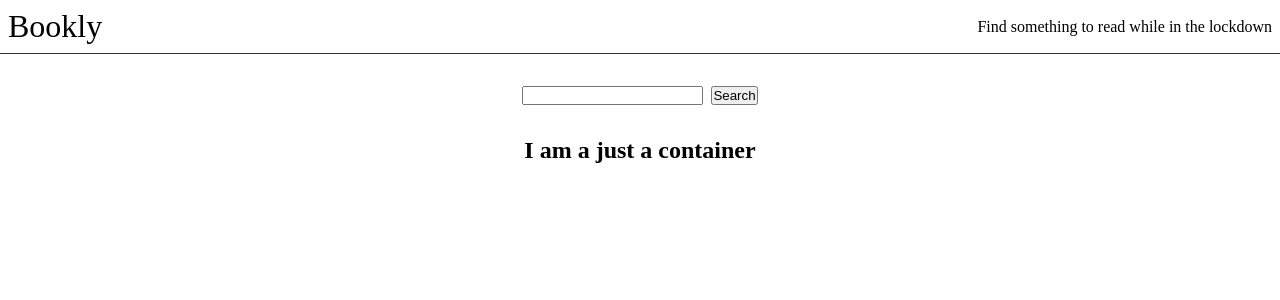
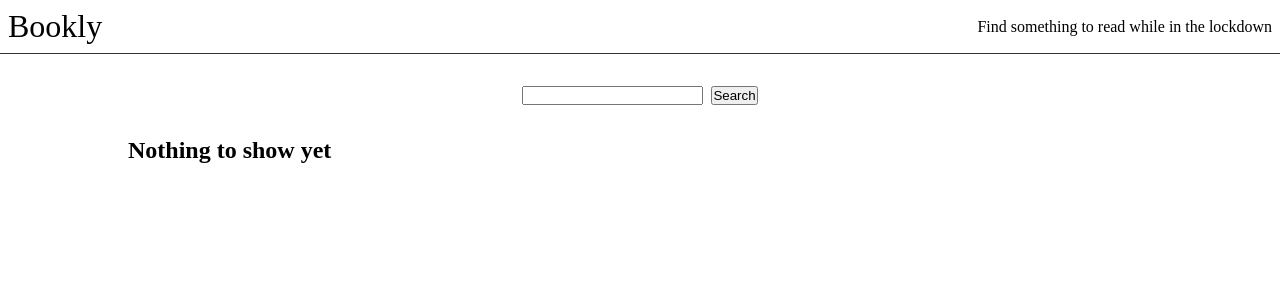
Before and after one commit to Serj1c/book-app-ya-trainee, a React (Create React App) app: page / in a window 1280 px wide. Shown: the top 300 px of the page. Built offline with nearby package versions, Linux system fonts and the light colour scheme.

Commit message:
Book and Spinner

```diff
--- a/package.json
+++ b/package.json
@@ -20,6 +20,7 @@
     "redux-devtools-extension": "^2.13.9",
     "redux-thunk": "^2.3.0",
     "typescript": "^4.2.4",
+    "uuid": "^8.3.2",
     "web-vitals": "^1.1.1"
   },
   "scripts": {
@@ -47,6 +48,7 @@
     ]
   },
   "devDependencies": {
-    "@types/react-router-dom": "^5.1.7"
+    "@types/react-router-dom": "^5.1.7",
+    "@types/uuid": "^8.3.0"
   }
 }
--- a/src/components/Book/Book.module.css
+++ b/src/components/Book/Book.module.css
@@ -0,0 +1,13 @@
+.card {
+    width: 70%;
+    height: fit-content;
+    margin-top: 0.5rem;
+    padding: 0.5rem 1rem;
+    border: 1px #999999 solid;
+    border-radius: 10px;
+  }
+
+.card:hover {
+    box-shadow: 0 2px 4px rgba(0, 0, 0, 0.2);
+    cursor: pointer;
+}
--- a/src/components/Book/Book.tsx
+++ b/src/components/Book/Book.tsx
@@ -1,9 +1,16 @@
 import React from 'react';
+import styles from './Book.module.css';
 
-export const Book: React.FunctionComponent = (): JSX.Element => {
+interface Props {
+    book: any
+}
+
+export const Book: React.FunctionComponent<Props> = ({ book }): JSX.Element => {
     return (
-        <div>
-            <h3>I am a book you are looking for</h3>
+        <div className={styles.card}>
+            <img src={`http://covers.openlibrary.org/b/isbn/0385472579-S.jpg`} alt="thumbnail"/>
+            <h3>{book.title}</h3>
+            <span>{book.author_name}</span>
         </div>
     )
 }
--- a/src/components/ListOfBooks/ListOfBooks.module.css
+++ b/src/components/ListOfBooks/ListOfBooks.module.css
@@ -1,5 +1,6 @@
 .root {
     display: flex;
+    flex-direction: column;
     width: 80%;
     justify-content: center;
     margin: 0 auto;
--- a/src/components/ListOfBooks/ListOfBooks.tsx
+++ b/src/components/ListOfBooks/ListOfBooks.tsx
@@ -1,15 +1,19 @@
 import React from 'react';
 import { useSelector } from 'react-redux';
+import { Book } from 'components';
+import { v4 as uuidv4 } from 'uuid';
 import styles from './ListOfBooks.module.css';
 
 export const ListOfBooks: React.FunctionComponent = () : JSX.Element => {
 
-    const books = useSelector((state) => state);
+    const books = useSelector((state: any) => state.book.books.docs);
     console.log(books);
 
     return (
         <div className={styles.root}>
-            <h2>I am a just a container</h2>
+            { books ? books.map((book: any) => (
+                <Book key={uuidv4()} book={book}/>
+            )) : <h2>Nothing to show yet</h2> }
         </div>
     )
 };
--- a/src/redux/utils.ts
+++ b/src/redux/utils.ts
@@ -2,6 +2,5 @@ import axios from 'axios';
 
 export const fetchBooksByTitle = async (searchValue: string) => {
     const response = await axios.get(`http://openlibrary.org/search.json?title=${searchValue}`)
-    console.log(response.data)
     return response.data;
-}
+};
```
Also changed, not shown: src/components/Spinner/Spinner.tsx (added, +9 -0 lines), 1 other file (tests, documents, lock files or other folders).
